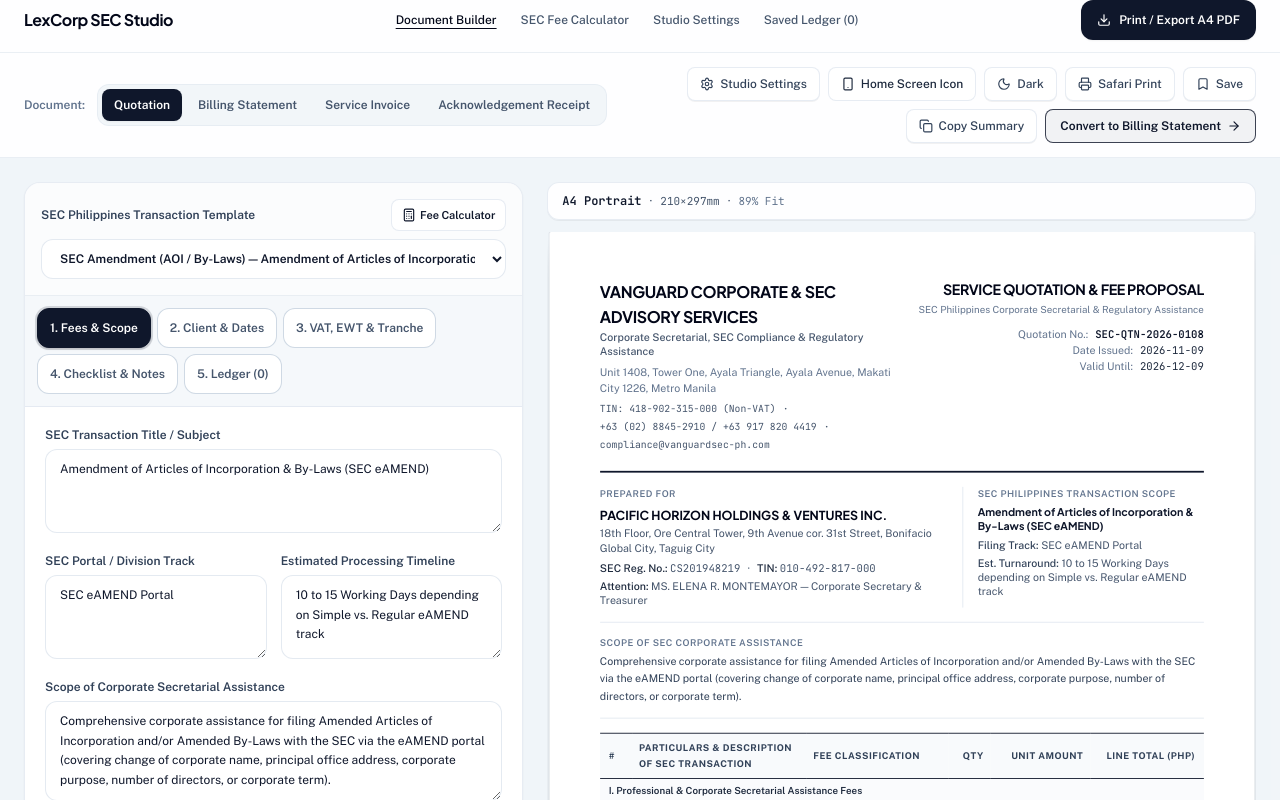
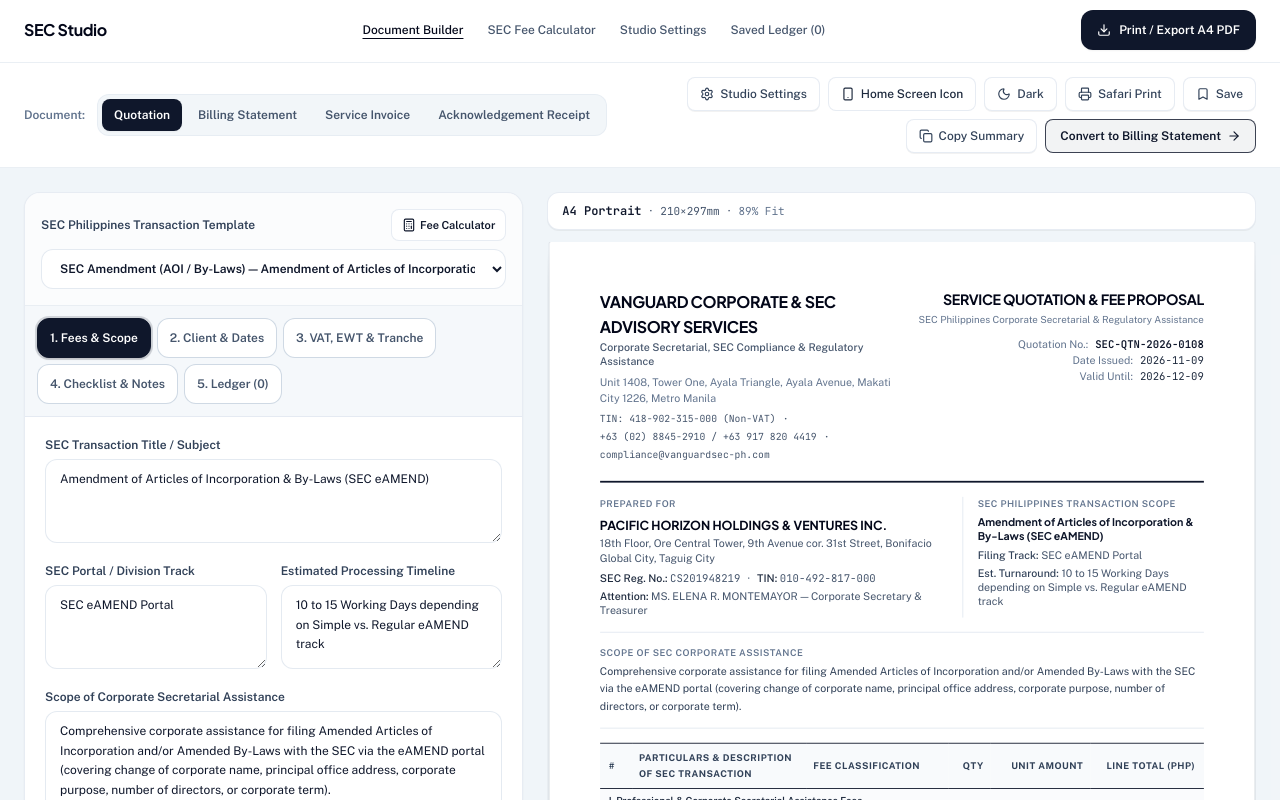
Before and after one commit to janssenbel/my-document-generator.ai, a React (Vite) app: page / in a window 1280 px wide. Shown: the top 800 px of the page. Built offline with nearby package versions, Linux system fonts and the light colour scheme.

Commit message:
refactor: rebrand application to SEC Studio
Update application name and branding across the codebase, manifest, and meta tags to remove "LexCorp" prefix. Dynamically sync the theme-color meta tag based on dark mode state.

```diff
--- a/index.html
+++ b/index.html
@@ -3,16 +3,16 @@
   <head>
     <meta charset="UTF-8" />
     <meta name="viewport" content="width=device-width, initial-scale=1.0, maximum-scale=5.0, viewport-fit=cover" />
-    <meta name="theme-color" content="#0f172a" />
+    <meta name="theme-color" content="#ffffff" />
     <meta name="mobile-web-app-capable" content="yes" />
     <meta name="apple-mobile-web-app-capable" content="yes" />
-    <meta name="apple-mobile-web-app-status-bar-style" content="black-translucent" />
-    <meta name="apple-mobile-web-app-title" content="LexCorp SEC" />
+    <meta name="apple-mobile-web-app-status-bar-style" content="default" />
+    <meta name="apple-mobile-web-app-title" content="SEC Studio" />
     <link id="dynamic-apple-touch-icon" rel="apple-touch-icon" sizes="180x180" href="apple-touch-icon.png" />
     <link rel="icon" type="image/svg+xml" href="icon.svg" />
-    <title>LexCorp SEC Document & Billing Studio</title>
+    <title>SEC Document & Billing Studio</title>
     <meta name="description" content="Generate professional Quotations, Billing Statements, Service Invoices, and Acknowledgement Receipts for SEC Philippines corporate transactions including Registration, Amendment, Increase of ACS, and Dissolution." />
-    <meta property="og:title" content="LexCorp SEC Document & Billing Studio" />
+    <meta property="og:title" content="SEC Document & Billing Studio" />
     <meta property="og:description" content="Generate professional Quotations, Billing Statements, Service Invoices, and Acknowledgement Receipts for SEC Philippines corporate transactions including Registration, Amendment, Increase of ACS, and Dissolution." />
     <meta property="og:type" content="website" />
     <meta name="twitter:card" content="summary_large_image" />
--- a/src/App.tsx
+++ b/src/App.tsx
@@ -115,6 +115,10 @@ export default function App() {
     } else {
       root.classList.remove('dark');
     }
+    const themeMeta = document.querySelector('meta[name="theme-color"]');
+    if (themeMeta) {
+      themeMeta.setAttribute('content', isDark ? '#0f172a' : '#ffffff');
+    }
     try {
       localStorage.setItem(STORAGE_KEY_THEME, isDark ? 'dark' : 'light');
     } catch {
@@ -125,9 +129,19 @@ export default function App() {
   const [provider, setProvider] = useState<ProviderProfile>(() => {
     try {
       const raw = localStorage.getItem(STORAGE_KEY_PROVIDER);
-      return raw
-        ? { ...DEFAULT_PROVIDER_PROFILE, ...JSON.parse(raw) }
-        : DEFAULT_PROVIDER_PROFILE;
+      if (raw) {
+        const parsed = JSON.parse(raw);
+        const rawBrand =
+          typeof parsed.appBrandName === 'string'
+            ? parsed.appBrandName.replace(/^LexCorp\s*/i, '').trim()
+            : '';
+        return {
+          ...DEFAULT_PROVIDER_PROFILE,
+          ...parsed,
+          appBrandName: rawBrand || DEFAULT_PROVIDER_PROFILE.appBrandName,
+        };
+      }
+      return DEFAULT_PROVIDER_PROFILE;
     } catch {
       return DEFAULT_PROVIDER_PROFILE;
     }
@@ -170,7 +184,7 @@ export default function App() {
     }
     // Sync Studio Brand Name & Dynamic iPhone Apple Touch Icon to DOM
     syncAppIdentityToDOM(
-      provider.appBrandName || 'LexCorp SEC Studio',
+      provider.appBrandName || 'SEC Studio',
       provider.appIconMonogram || 'SEC'
     );
   }, [provider]);
@@ -476,8 +490,8 @@ export default function App() {
 
   return (
     <div className="min-h-screen flex flex-col bg-slate-100/80 dark:bg-slate-950 text-slate-900 dark:text-slate-100 pb-24 lg:pb-8">
-      {/* Top Bar Contract: Strictly 3 zones separated by gap-8 */}
-      <header className="no-print sticky top-0 z-30 flex items-center justify-between gap-4 sm:gap-8 px-3.5 sm:px-6 py-2.5 sm:py-3 bg-white/90 dark:bg-slate-900/90 backdrop-blur-xl border-b border-slate-200/70 dark:border-white/[0.08] pt-safe">
+      {/* Top Bar Contract: Strictly 3 zones separated by gap-8 (Solid background, zero blur on iPhone Home Screen) */}
+      <header className="no-print sticky top-0 z-30 flex items-center justify-between gap-4 sm:gap-8 px-3.5 sm:px-6 py-2.5 sm:py-3 bg-white dark:bg-slate-900 border-b border-slate-200/70 dark:border-white/[0.08] pt-safe">
         {/* Zone 1: Single text element wordmark (Editable in Studio Settings) */}
         <a
           href="#studio-settings"
@@ -488,7 +502,7 @@ export default function App() {
           title="Click to edit Studio Brand Name & Settings"
           className="font-display text-sm sm:text-base font-bold tracking-tight text-slate-950 dark:text-white hover:opacity-80 transition-opacity truncate max-w-[190px] sm:max-w-none"
         >
-          {provider.appBrandName || 'LexCorp SEC Studio'}
+          {(provider.appBrandName || 'SEC Studio').replace(/^LexCorp\s*/i, '').trim() || 'SEC Studio'}
         </a>
 
         {/* Zone 2: 4 concise single-line navigation links */}
@@ -552,7 +566,7 @@ export default function App() {
       </header>
 
       {/* Workspace Control Bar (iPhone Portrait Optimized: Compact Segmented Bar + Single-Row Scrollable Quick Actions) */}
-      <div className="no-print bg-white/95 dark:bg-slate-900/95 border-b border-slate-200/70 dark:border-white/[0.08] px-3 sm:px-6 py-2.5 sm:py-3">
+      <div className="no-print bg-white dark:bg-slate-900 border-b border-slate-200/70 dark:border-white/[0.08] px-3 sm:px-6 py-2.5 sm:py-3">
         <div className="max-w-[1440px] mx-auto flex flex-col lg:flex-row lg:items-center justify-between gap-2.5">
           {/* Document Type Segmented Switcher */}
           <div className="flex items-center gap-2">
@@ -598,7 +612,7 @@ export default function App() {
 
             {/* In-App PWA / iPhone Home Screen Icon Button */}
             <PWAInstallButton
-              appBrandName={provider.appBrandName || 'LexCorp SEC Studio'}
+              appBrandName={(provider.appBrandName || 'SEC Studio').replace(/^LexCorp\s*/i, '').trim() || 'SEC Studio'}
               appIconMonogram={provider.appIconMonogram || 'SEC'}
               onOpenSettings={() => setIsProviderOpen(true)}
             />
@@ -1839,7 +1853,7 @@ export default function App() {
       {/* Fixed Bottom Tab Bar for iPhone / Mobile Viewports (< 1024px) */}
       <nav
         aria-label="Mobile quick navigation"
-        className="no-print lg:hidden fixed bottom-0 left-0 right-0 z-40 bg-white/95 dark:bg-slate-900/95 backdrop-blur-xl border-t border-slate-200/70 dark:border-white/[0.08] grid grid-cols-5 items-center pb-safe"
+        className="no-print lg:hidden fixed bottom-0 left-0 right-0 z-40 bg-white dark:bg-slate-900 border-t border-slate-200/70 dark:border-white/[0.08] grid grid-cols-5 items-center pb-safe"
       >
         <button
           type="button"
--- a/src/components/DocumentPreview.tsx
+++ b/src/components/DocumentPreview.tsx
@@ -112,7 +112,7 @@ export const DocumentPreview: React.FC<DocumentPreviewProps> = ({ doc, provider
   return (
     <div ref={containerRef} className="w-full">
       {/* A4 Paper Format Bar (Hidden on Print) */}
-      <div className="no-print flex items-center justify-between gap-2 px-3.5 py-2.5 mb-3 bg-white/90 dark:bg-slate-900/90 backdrop-blur-xs border border-slate-200/80 dark:border-white/[0.08] rounded-xl shadow-2xs text-xs text-slate-600 dark:text-slate-400">
+      <div className="no-print flex items-center justify-between gap-2 px-3.5 py-2.5 mb-3 bg-white dark:bg-slate-900 border border-slate-200/80 dark:border-white/[0.08] rounded-xl shadow-2xs text-xs text-slate-600 dark:text-slate-400">
         <div className="flex items-center gap-1.5 sm:gap-2 min-w-0 truncate">
           <span className="font-mono font-semibold text-slate-900 dark:text-slate-100 whitespace-nowrap">
             A4 Portrait
--- a/src/components/PWAInstallButton.tsx
+++ b/src/components/PWAInstallButton.tsx
@@ -79,7 +79,7 @@ export const PWAInstallButton: React.FC<PWAInstallButtonProps> = ({
                 )}
                 <div className="min-w-0 flex-1">
                   <div className="font-display text-sm font-bold text-slate-900 dark:text-white truncate">
-                    {appBrandName || 'LexCorp SEC Studio'}
+                    {appBrandName || 'SEC Studio'}
                   </div>
                   <p className="text-[11px] text-slate-500 dark:text-slate-400 mt-0.5">
                     180×180px Apple Touch Icon · Badge: {appIconMonogram || 'SEC'}
--- a/src/components/ProviderProfileModal.tsx
+++ b/src/components/ProviderProfileModal.tsx
@@ -77,7 +77,7 @@ export const ProviderProfileModal: React.FC<ProviderProfileModalProps> = ({
                   1. Studio Brand Name & iPhone Home Screen Icon
                 </div>
                 <p className="text-[11px] text-slate-500 dark:text-slate-400 mt-0.5 leading-relaxed">
-                  Customize the top bar Studio title (e.g. &ldquo;LexCorp SEC Studio&rdquo;) and the
+                  Customize the top bar Studio title (e.g. &ldquo;SEC Studio&rdquo;) and the
                   icon displayed when added to your iPhone Home Screen in Safari.
                 </p>
               </div>
@@ -90,7 +90,7 @@ export const ProviderProfileModal: React.FC<ProviderProfileModalProps> = ({
                     className="w-14 h-14 rounded-2xl shadow-md"
                   />
                   <span className="text-[10px] font-medium text-slate-600 dark:text-slate-400 mt-1 max-w-[80px] truncate">
-                    {form.appBrandName || 'LexCorp SEC'}
+                    {form.appBrandName || 'SEC Studio'}
                   </span>
                 </div>
               )}
@@ -105,7 +105,7 @@ export const ProviderProfileModal: React.FC<ProviderProfileModalProps> = ({
                   rows={3}
                   value={form.appBrandName}
                   onChange={(e) => updateField('appBrandName', e.target.value)}
-                  placeholder="LexCorp SEC Studio"
+                  placeholder="SEC Studio"
                   className={textareaClass}
                 />
               </div>
--- a/src/data/secPresets.ts
+++ b/src/data/secPresets.ts
@@ -13,7 +13,7 @@ export interface SECPresetTemplate {
 }
 
 export const DEFAULT_PROVIDER_PROFILE: ProviderProfile = {
-  appBrandName: 'LexCorp SEC Studio',
+  appBrandName: 'SEC Studio',
   appIconMonogram: 'SEC',
   firmName: 'VANGUARD CORPORATE & SEC ADVISORY SERVICES',
   practiceTitle: 'Corporate Secretarial, SEC Compliance & Regulatory Assistance',
--- a/src/hooks/usePWAInstall.ts
+++ b/src/hooks/usePWAInstall.ts
@@ -67,7 +67,7 @@ export function generateDynamicAppleTouchIcon(monogram = 'SEC'): string {
 
 export function syncAppIdentityToDOM(appBrandName: string, appIconMonogram: string): string {
   if (typeof document === 'undefined') return '';
-  const cleanTitle = (appBrandName || 'LexCorp SEC Studio').trim();
+  const cleanTitle = (appBrandName || 'SEC Studio').replace(/^LexCorp\s*/i, '').trim() || 'SEC Studio';
   document.title = cleanTitle;
 
   const appleTitleMeta = document.querySelector('meta[name="apple-mobile-web-app-title"]');
--- a/src/index.css
+++ b/src/index.css
@@ -58,7 +58,7 @@
 }
 
 .pt-safe {
-  padding-top: max(0px, env(safe-area-inset-top));
+  padding-top: max(0.625rem, calc(0.5rem + env(safe-area-inset-top, 0px)));
 }
 
 @media print {
--- a/vite.config.ts
+++ b/vite.config.ts
@@ -21,8 +21,8 @@ export default defineConfig(() => {
         ],
         manifest: {
           id: '/my-document-generator.ai/',
-          name: 'LexCorp SEC Document & Billing Studio',
-          short_name: 'LexCorp SEC',
+          name: 'SEC Document & Billing Studio',
+          short_name: 'SEC Studio',
           description:
             'Generate professional Quotations, Billing Statements, Service Invoices, and Acknowledgement Receipts for SEC Philippines corporate transactions.',
           theme_color: '#0f172a',
```
